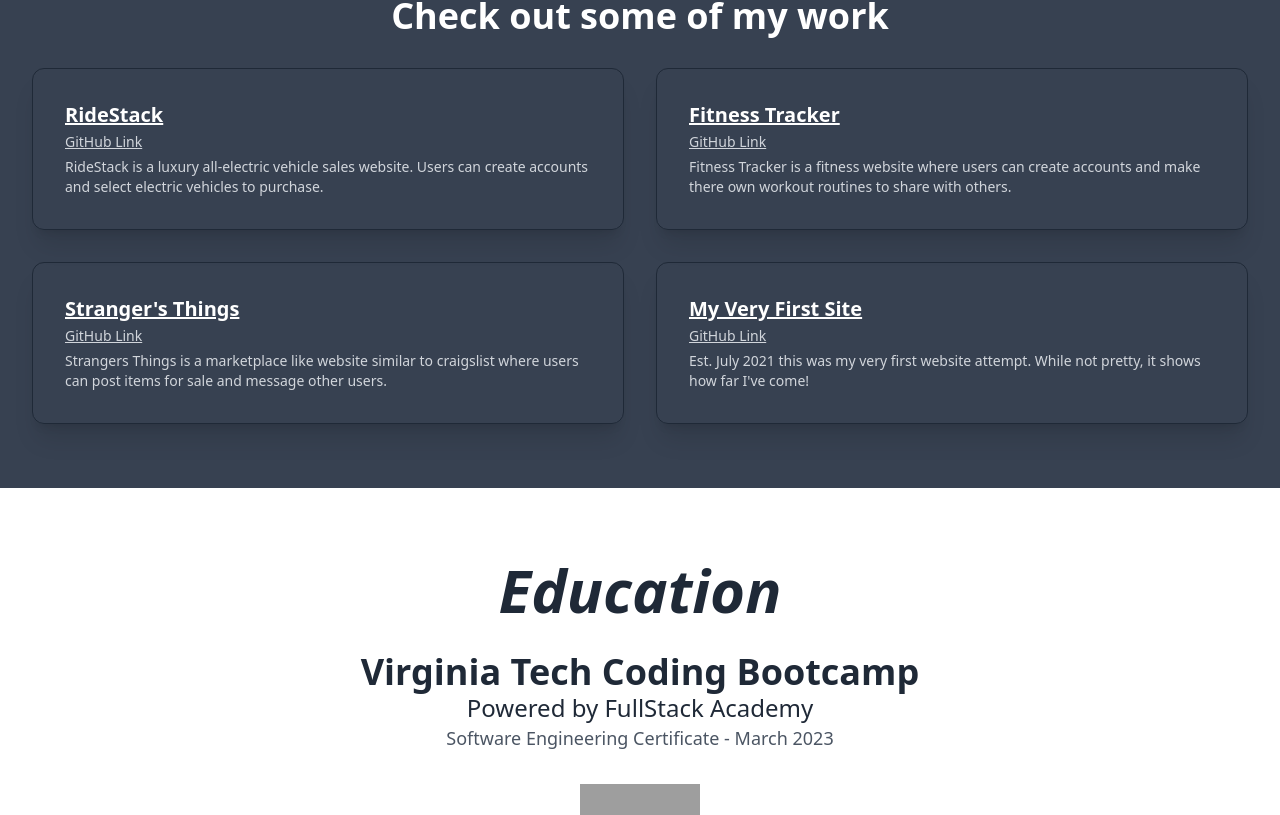
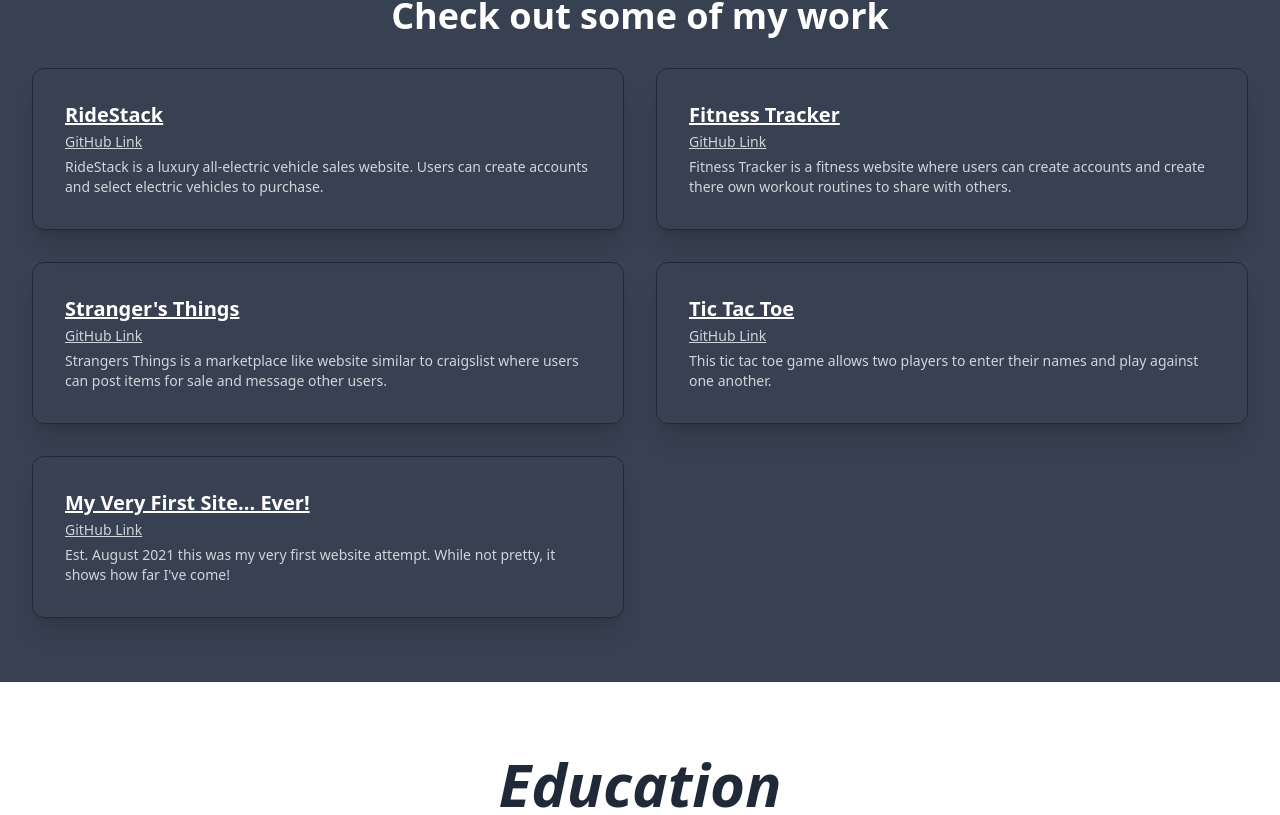
Before and after one commit to BobbyWhitacre27/portfolio3, a React (Create React App) app: page / in a window 1280 px wide. Shown: the part 908-1723 px from the top of the page. Built offline with nearby package versions, Linux system fonts and the light colour scheme; grey boxes are pictures that could not be loaded.

Commit message:
add tic tac toe

```diff
--- a/src/components/App.jsx
+++ b/src/components/App.jsx
@@ -31,7 +31,7 @@ const App = () => {
               <h2 class="text-3xl font-bold sm:text-8xl">Welcome to my Portfolio</h2>
 
               <p class="mt-4 text-gray-600 sm:text-xl">
-              Hello! I'm Bobby Whitacre, a Full-Stack Web Developer in the Washington D.C. area.
+              Hello! I'm Bobby Whitacre, a Full-Stack Developer in the Washington D.C. area.
               </p>
 
 
@@ -83,9 +83,11 @@ const App = () => {
 
 
               <p class="mt-1 text-sm text-gray-300">
-                Fitness Tracker is a fitness website where users can create accounts and make there own workout routines to share with others.
+                Fitness Tracker is a fitness website where users can create accounts and create there own workout routines to share with others.
               </p>
             </div>
+
+
 
             <div
               class="block rounded-xl border border-gray-800 p-8 shadow-xl transition hover:border-stone-50 hover:shadow-stone-50"
@@ -101,6 +103,7 @@ const App = () => {
               </p>
             </div>
 
+
             <div
               class="block rounded-xl border border-gray-800 p-8 shadow-xl transition hover:border-stone-50 hover:shadow-stone-50"
               href="/services/digital-campaigns"
@@ -108,11 +111,28 @@ const App = () => {
 
 
 
-              <h2><a href="https://bobbywhitacre27.github.io/cv/" target='_blank' class="mt-4 text-xl font-bold text-white underline">My Very First Site</a></h2>
+              <h2><a href="https://bobbywhitacre27.github.io/TicTacToe_finalsubmission/" target='_blank' class="mt-4 text-xl font-bold text-white underline">Tic Tac Toe</a></h2>
+              <a href="https://github.com/BobbyWhitacre27/TicTacToe_finalsubmission" target="_blank" class="mt-1 text-sm text-gray-300 underline">GitHub Link</a>
+
+              <p class="mt-1 text-sm text-gray-300">
+                This tic tac toe game allows two players to enter their names and play against one another.
+              </p>
+            </div>
+
+
+
+            <div
+              class="block rounded-xl border border-gray-800 p-8 shadow-xl transition hover:border-stone-50 hover:shadow-stone-50"
+              href="/services/digital-campaigns"
+            >
+
+
+
+              <h2><a href="https://bobbywhitacre27.github.io/cv/" target='_blank' class="mt-4 text-xl font-bold text-white underline">My Very First Site... Ever!</a></h2>
               <a href="https://github.com/BobbyWhitacre27/cv" target="_blank" class="mt-1 text-sm text-gray-300 underline">GitHub Link</a>
 
               <p class="mt-1 text-sm text-gray-300">
-                Est. July 2021 this was my very first website attempt. While not pretty, it shows how far I've come!
+                Est. August 2021 this was my very first website attempt. While not pretty, it shows how far I've come!
               </p>
             </div>
 
```
